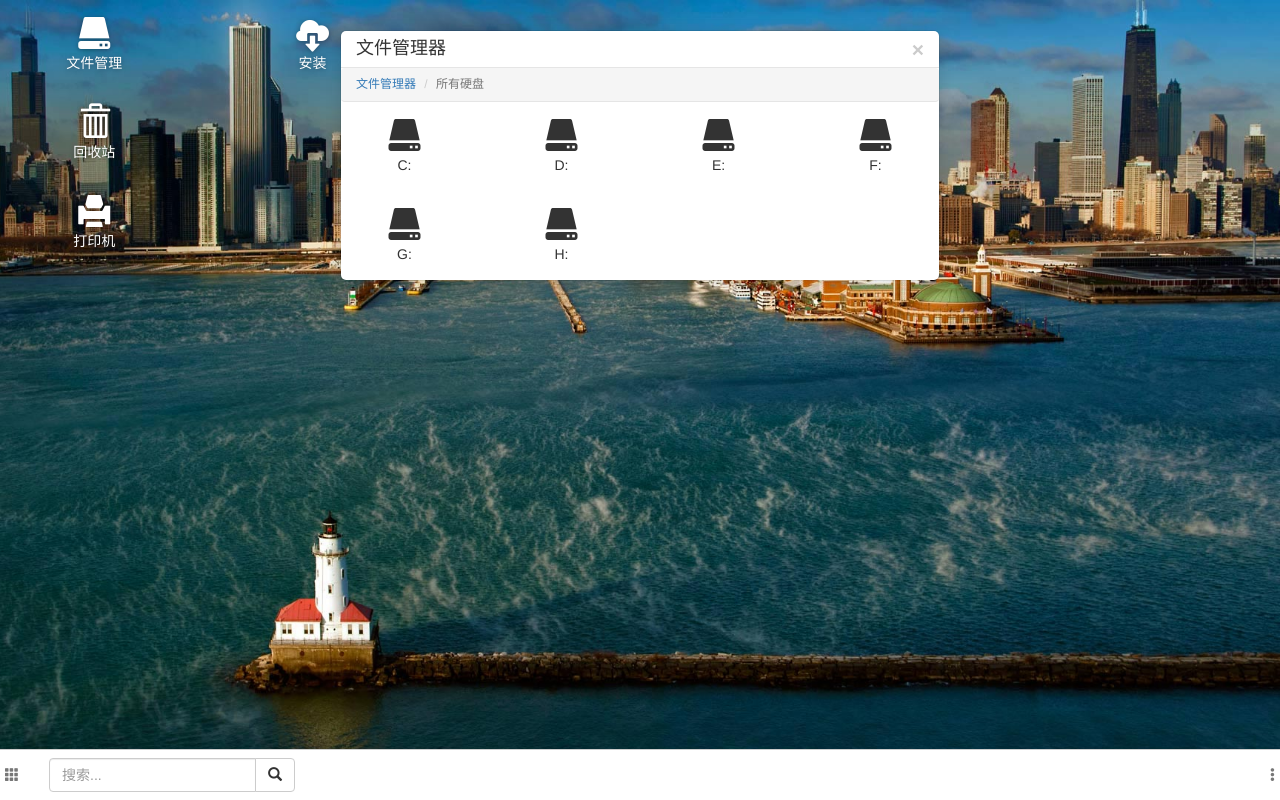
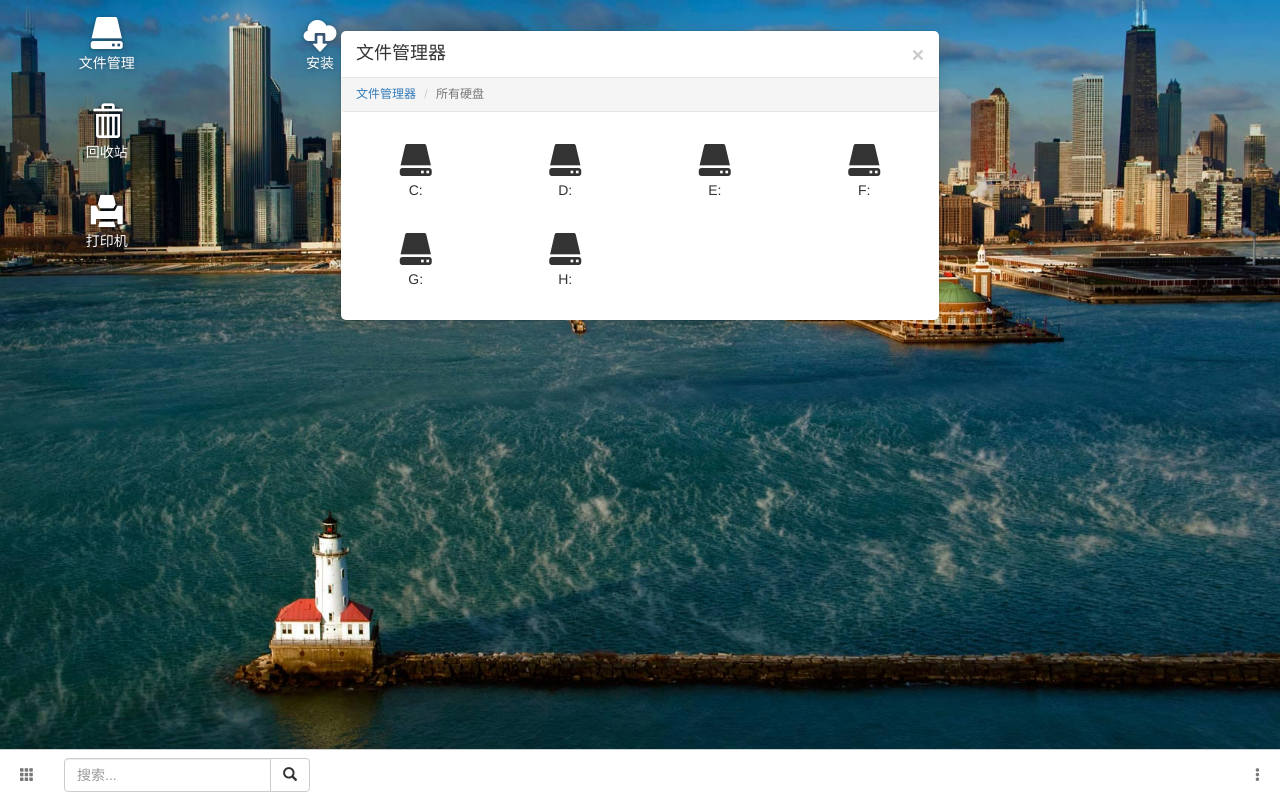
Before and after one commit to xuui/pe-htaui, a website: page index.html in a window 1280 px wide. Both pictures are taken after a click on the link "文件管理". Drawn offline with Linux system fonts and the light colour scheme.

Commit message:
fix container-fluid
Signed-off-by: Xu.hel <xu.hel@outlook.com>

```diff
--- a/Resources/style.css
+++ b/Resources/style.css
@@ -2,7 +2,6 @@ html,body{width:100%;height:100%;}
 body{position:relative;background:#eee url(wallpaper.jpg) no-repeat 50% 50%;background-size:cover;font-family:'Helvetica Neue',Helvetica,'Microsoft Yahei','Hiragino Sans GB','WenQuanYi Micro Hei',sans-serif;}
 a:hover,a:focus{text-decoration:none}
 
-.container-fluid{padding:0;}
 .container-fluid .row{}
 .col-xs-1,.col-xs-2{padding-left:5px;padding-right:5px;}
 
@@ -15,7 +14,7 @@ footer .navbar-right .dropdown-menu{left:auto;right:6px;}
 .dropdown-menu{top:0;margin:0;}
 .modal-backdrop,.modal-backdrop.in{opacity:0;}
 .modal-content{box-shadow:0 3px 15px rgba(0,0,0,.13);border-color:rgba(0,0,0,.07);}
-.modal-header{padding:5px 15px;}
+.modal-header{padding:10px 15px;}
 .modal-header .close{margin-top:3px;}
 .modal .breadcrumb{border-bottom: 1px solid #e5e5e5;margin:0;font-size:12px;}
 
--- a/index.html
+++ b/index.html
@@ -118,6 +118,9 @@ window.resizeTo(1024,768)
     <ul class="nav navbar-nav left-navbar">
       <li class="dropup">
         <a href="#" class="dropdown-toggle" data-toggle="dropdown" role="button" aria-haspopup="true" aria-expanded="false"><i class="glyphicon glyphicon-th"></i> <!--span class="caret">&#9776;</span--></a>
+        <!--div class="dropdown-menu">
+          sfsfsdf
+        </div-->
         <ul class="dropdown-menu">
           <li><a href="#">Action</a></li>
           <li><a href="#">Another action</a></li>
@@ -129,7 +132,7 @@ window.resizeTo(1024,768)
         </ul>
       </li>
     </ul>
-    <form class="navbar-form navbar-left" role="search">
+    <form class="navbar-form navbar-left hidden-xs" role="search">
       <div class="input-group">
         <input type="text" class="form-control" placeholder="搜索...">
         <span class="input-group-btn"><button class="btn btn-default" type="button"><i class="glyphicon glyphicon-search"></i></button></span>
```
Also changed, not shown: 1 other file.
